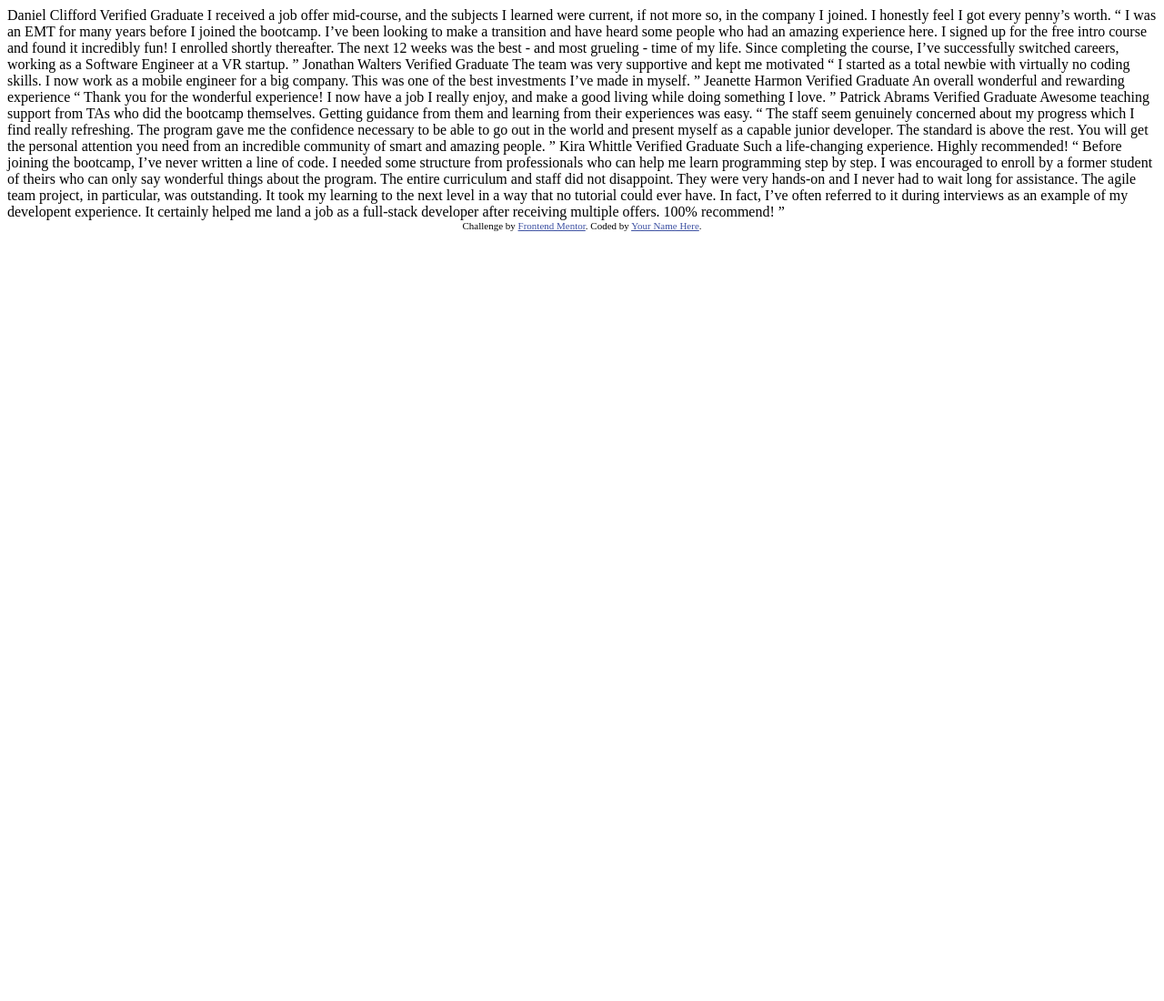
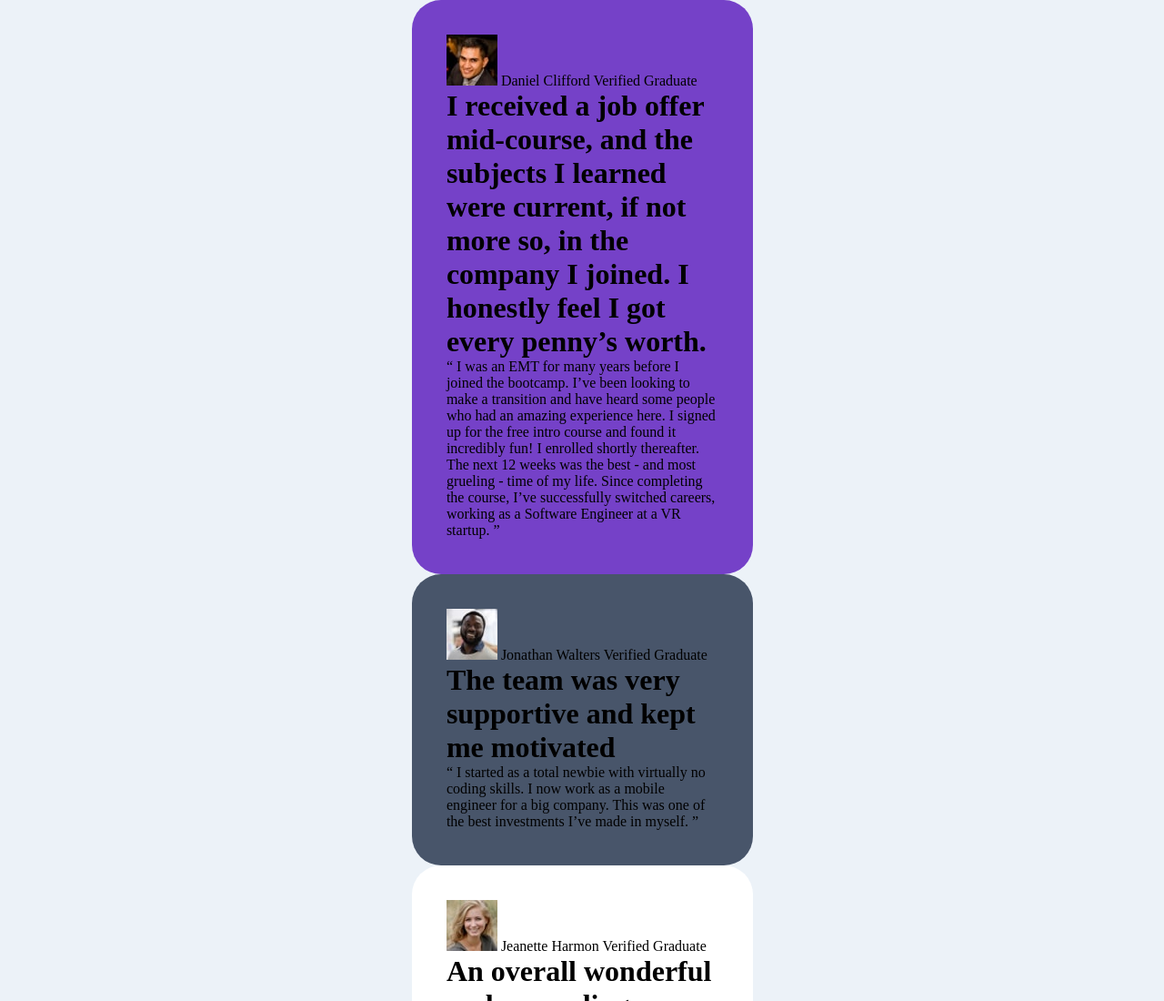
Before and after one commit to belchiorgomes/Secao-de-grade-de-depoimentos, a plain HTML site: page index.html in a window 1280 px wide. Shown: the top 1100 px of the page at 91% size. Before the commit the page ends 800 px from the top, so only its background shows below. Drawn offline with Linux system fonts and the light colour scheme.

Commit message:
estilo css

```diff
--- a/index.html
+++ b/index.html
@@ -1,11 +1,11 @@
 <!DOCTYPE html>
-<html lang="en">
+<html lang="pt-br">
 <head>
   <meta charset="UTF-8">
   <meta name="viewport" content="width=device-width, initial-scale=1.0"> <!-- displays site properly based on user's device -->
 
   <link rel="icon" type="image/png" sizes="32x32" href="./images/favicon-32x32.png">
-
+  <link rel="stylesheet" href="style.css">
   <title>Frontend Mentor | [Challenge Name Here]</title>
 
   <!-- Feel free to remove these styles or customise in your own stylesheet 👍 -->
@@ -15,50 +15,88 @@
   </style>
 </head>
 <body>
-  Daniel Clifford
-  Verified Graduate
+  <div id="container">
+    <div class="cards" style="--cor:hsl(263, 55%, 52%);">
+      <div class="perfil">
+        <img src="images/image-daniel.jpg" alt="Foto perfil Daniel">
+        <span>Daniel Clifford</span>
+        <span>Verified Graduate</span>
+      </div>
 
+      <h1>
         I received a job offer mid-course, and the subjects I learned were current, if not more so,
         in the company I joined. I honestly feel I got every penny’s worth.
+      </h1>
 
+      <p class="descricao">
         “ I was an EMT for many years before I joined the bootcamp. I’ve been looking to make a
         transition and have heard some people who had an amazing experience here. I signed up
         for the free intro course and found it incredibly fun! I enrolled shortly thereafter.
         The next 12 weeks was the best - and most grueling - time of my life. Since completing
         the course, I’ve successfully switched careers, working as a Software Engineer at a VR startup. ”
+      </p>
+    </div>
 
-  Jonathan Walters
-  Verified Graduate
+    <div class="cards" style="--cor:hsl(217, 19%, 35%);">
+      <div class="perfil">
+        <img src="images/image-jonathan.jpg" alt="Foto perfil Jonathan">
+        <span>Jonathan Walters</span>
+        <span>Verified Graduate</span>
+      </div>
 
-  The team was very supportive and kept me motivated
+      <h1>The team was very supportive and kept me motivated</h1>
 
+      <p>
         “ I started as a total newbie with virtually no coding skills. I now work as a mobile engineer
         for a big company. This was one of the best investments I’ve made in myself. ”
+      </p>
+    </div>
 
-  Jeanette Harmon
-  Verified Graduate
+    <div class="cards" style="--cor:hsl(0, 0%, 100%);">
+      <div class="perfil">
+        <img src="images/image-jeanette.jpg" alt="Foto perfil Jeanette Harmon">
+        <span>Jeanette Harmon</span>
+        <span>Verified Graduate</span>
+      </div>
 
-  An overall wonderful and rewarding experience
+      <h1>An overall wonderful and rewarding experience</h1>
 
+      <p>
         “ Thank you for the wonderful experience! I now have a job I really enjoy, and make a good living
         while doing something I love. ”
+      </p>
+    </div>
 
-  Patrick Abrams
-  Verified Graduate
+    <div class="cards" style="--cor:hsl(219, 29%, 14%);">
+      <div class="perfil">
+        <img src="images/image-patrick.jpg" alt="Foto perfil Patrick">
+        <span>Patrick Abrams</span>
+        <span>Verified Graduate</span>
+      </div>
 
+      <h1>
         Awesome teaching support from TAs who did the bootcamp themselves. Getting guidance from them and
         learning from their experiences was easy.
+      </h1>
 
+      <p>
         “ The staff seem genuinely concerned about my progress which I find really refreshing. The program
         gave me the confidence necessary to be able to go out in the world and present myself as a capable
         junior developer. The standard is above the rest. You will get the personal attention you need from
         an incredible community of smart and amazing people. ”
+      </p>
+    </div>
 
-  Kira Whittle
-  Verified Graduate
+    <div class="cards" style="--cor:hsl(0, 0%, 100%);">
+      <div class="perfil">
+        <img src="images/image-kira.jpg" alt="Foto perfil Kira">
+        <span>Kira Whittle</span>
+        <span>Verified Graduate</span>
+      </div>
 
-  Such a life-changing experience. Highly recommended!
+      <h1>Such a life-changing experience. Highly recommended!</h1>
 
+      <p>
         “ Before joining the bootcamp, I’ve never written a line of code. I needed some structure from
         professionals who can help me learn programming step by step. I was encouraged to enroll by a former
         student of theirs who can only say wonderful things about the program. The entire curriculum and staff
@@ -67,6 +105,9 @@
         could ever have. In fact, I’ve often referred to it during interviews as an example of my developent
         experience. It certainly helped me land a job as a full-stack developer after receiving multiple offers.
         100% recommend! ”
+      </p>
+    </div>
+  </div>
 
   <div class="attribution">
     Challenge by <a href="https://www.frontendmentor.io?ref=challenge" target="_blank">Frontend Mentor</a>.
--- /dev/null
+++ b/style.css
@@ -0,0 +1,35 @@
+@charset "UTF-8";
+
+*{
+    margin: 0;
+    padding: 0;
+    box-sizing: border-box;
+}
+
+:root{
+    --Light-gray: hsl(0, 0%, 81%);
+    --Light-grayish-blue: hsl(210, 46%, 95%);
+}
+
+body{
+    width: 100%;
+    height: 100%;
+    background-color: var(--Light-grayish-blue);
+}
+
+#container{
+    width: 100%;
+    height: 100%;
+    display: flex;
+    display: grid;
+    grid-template-columns: 375px;
+    grid-auto-rows: auto;
+    place-content: center;
+}
+
+#container > .cards{
+    width: 375px;
+    background-color: var(--cor);
+    border-radius: 2rem;
+    padding: 2.4rem;
+}
```
Lines whose indentation alone changed are shown as unchanged.
